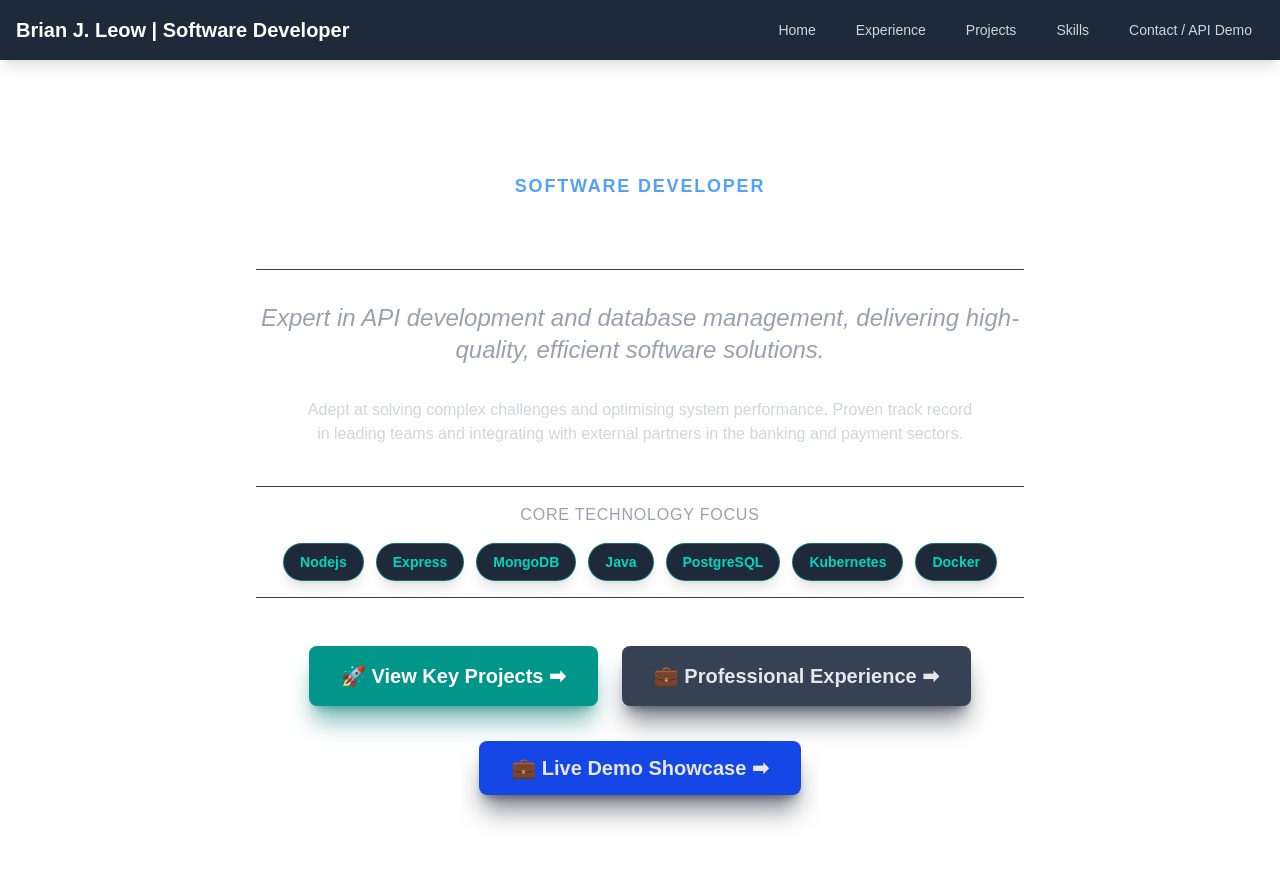
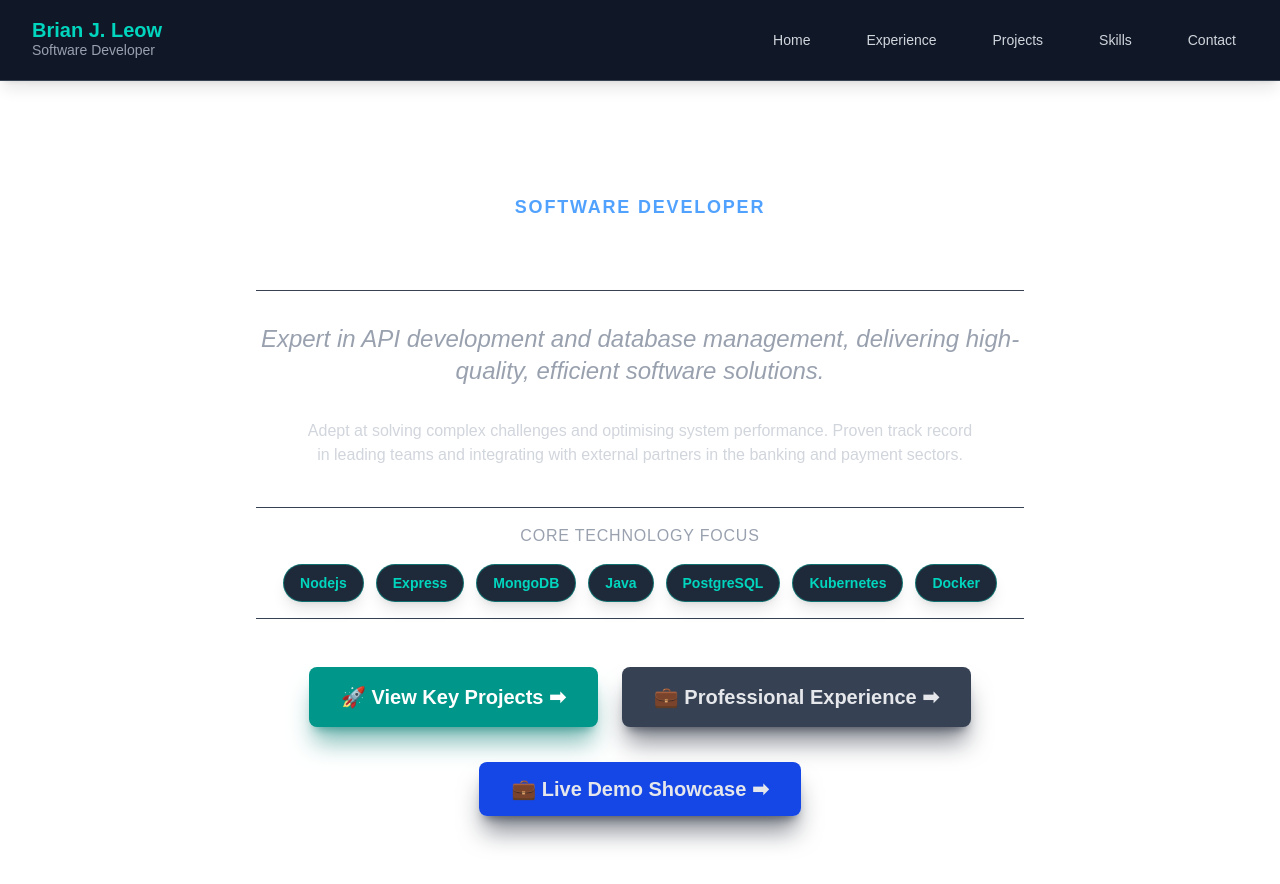
Before and after one commit to brianleowjj/personal-branded-website, a Next.js app: page / in a window 1280 px wide. Shown: the top 884 px of the page. Built offline with nearby package versions, Linux system fonts and the light colour scheme.

Commit message:
Add lucide-react for icons and update Navbar component

```diff
--- a/package.json
+++ b/package.json
@@ -11,6 +11,7 @@
   "dependencies": {
     "chart.js": "^4.5.1",
     "jsonwebtoken": "^9.0.2",
+    "lucide-react": "^0.546.0",
     "next": "15.5.6",
     "react": "19.1.0",
     "react-chartjs-2": "^5.3.0",
--- a/src/components/Navbar.tsx
+++ b/src/components/Navbar.tsx
@@ -1,39 +1,81 @@
-// components/Navbar.tsx
+// src/components/Navbar.tsx
+"use client";
 
+import { useState } from 'react';
 import Link from 'next/link';
+import { Menu, X } from 'lucide-react'; // You'll need to install 'lucide-react' for icons
 
-// Define the structure for your navigation links
-const navLinks = [
-    { name: "Home", href: "/" },
-    { name: "Experience", href: "/experience" },
-    { name: "Projects", href: "/projects" },
-    { name: "Skills", href: "/skills" },
-    { name: "Contact / API Demo", href: "/contact" },
+// If you haven't installed lucide-react yet:
+// npm install lucide-react
+
+const navItems = [
+    { name: 'Home', href: '/' },
+    { name: 'Experience', href: '/experience' },
+    { name: 'Projects', href: '/projects' },
+    { name: 'Skills', href: '/skills' },
+    { name: 'Contact', href: '/contact' },
 ];
 
 export default function Navbar() {
+    const [isOpen, setIsOpen] = useState(false);
+
+    const toggleMenu = () => setIsOpen(!isOpen);
+
     return (
-        <nav className="bg-gray-800 p-4 sticky top-0 z-50 shadow-lg">
-            <div className="max-w-7xl mx-auto flex justify-between items-center">
+        <header className="sticky top-0 z-50 bg-gray-900 border-b border-gray-700 shadow-lg">
+            <nav className="container mx-auto max-w-7xl px-4 sm:px-6 lg:px-8">
+                <div className="flex justify-between items-center h-20">
+                    {/* Brand/Logo Section (Always Visible) */}
+                    <div className="flex-shrink-0">
+                        <Link href="/" className="text-xl font-extrabold text-white leading-none">
+                            <span className="block text-teal-400">Brian J. Leow</span>
+                            <span className="block text-sm font-medium text-gray-400">Software Developer</span>
+                        </Link>
+                    </div>
 
-                {/* 1. Brand / Logo (Your Name) */}
-                <Link href="/" className="text-xl font-bold text-white hover:text-blue-400 transition-colors">
-                    Brian J. Leow | Software Developer
-                </Link>
+                    {/* 1. Desktop Menu (Hidden on Small Screens) */}
+                    <div className="hidden sm:ml-6 sm:flex sm:space-x-8">
+                        {navItems.map((item) => (
+                            <Link key={item.name} href={item.href} className="text-gray-300 hover:bg-gray-700 hover:text-white px-3 py-2 rounded-md text-sm font-medium transition-colors">
+                                {item.name}
+                            </Link>
+                        ))}
+                    </div>
 
-                {/* 2. Navigation Links */}
-                <div className="space-x-4">
-                    {navLinks.map((link) => (
-                        <Link
-                            key={link.name}
-                            href={link.href}
-                            className="text-gray-300 hover:bg-gray-700 hover:text-white px-3 py-2 rounded-md text-sm font-medium transition-colors"
+                    {/* 2. Mobile Menu Button (Visible on Small Screens) */}
+                    <div className="sm:hidden">
+                        <button
+                            onClick={toggleMenu}
+                            className="inline-flex items-center justify-center p-2 rounded-md text-gray-400 hover:text-white hover:bg-gray-700 focus:outline-none focus:ring-2 focus:ring-inset focus:ring-white"
+                            aria-controls="mobile-menu"
+                            aria-expanded="false"
                         >
-                            {link.name}
-                        </Link>
-                    ))}
+                            <span className="sr-only">Open main menu</span>
+                            {/* Toggle between Menu (Hamburger) and X (Close) icon */}
+                            {isOpen ? <X className="block h-6 w-6" /> : <Menu className="block h-6 w-6" />}
+                        </button>
+                    </div>
                 </div>
-            </div>
-        </nav>
+            </nav>
+
+            {/* 3. Mobile Menu Panel (Conditional Rendering) */}
+            {isOpen && (
+                <div className="sm:hidden" id="mobile-menu">
+                    <div className="px-2 pt-2 pb-3 space-y-1">
+                        {navItems.map((item) => (
+                            <Link
+                                key={item.name}
+                                href={item.href}
+                                // Close the menu when an item is clicked
+                                onClick={toggleMenu}
+                                className="block text-gray-300 hover:bg-gray-700 hover:text-white px-3 py-2 rounded-md text-base font-medium transition-colors"
+                            >
+                                {item.name}
+                            </Link>
+                        ))}
+                    </div>
+                </div>
+            )}
+        </header>
     );
 }
```
Also changed, not shown: 1 other file (tests, documents, lock files or other folders).
